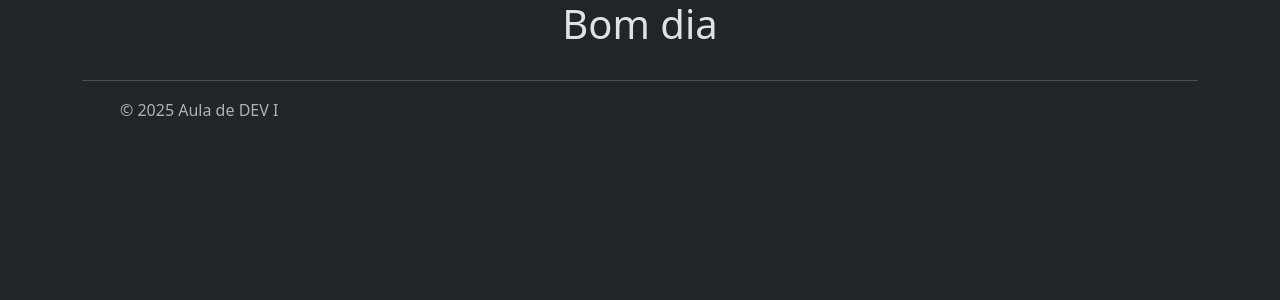
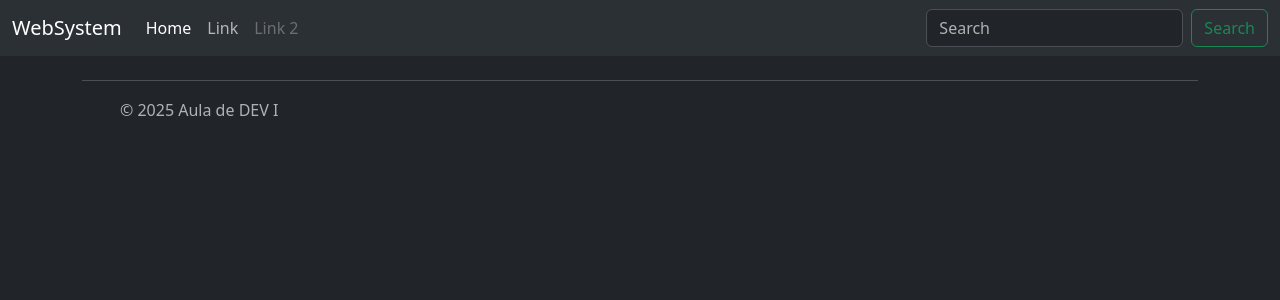
Before and after one commit to RaissonGitHub/Dev1, a Django app: page / in a window 1280 px wide. Shown: the top 300 px of the page. Run offline with Django 5.2, Linux system fonts and the light colour scheme; parts of the project's set-up code (start-up, migrations or seed data) failed here and were passed over.

Commit message:
adicionado navbar em menu.html

```diff
--- a/web_system/templates/menu.html
+++ b/web_system/templates/menu.html
@@ -1,5 +1,29 @@
 {% extends "minimal.html" %}
 
-{% block main %}
-    <h1>Bom dia</h1>
-{% endblock main %}
+{% block menu %}
+<nav class="navbar navbar-expand-lg bg-body-tertiary">
+    <div class="container-fluid">
+      <a class="navbar-brand" href="#">WebSystem</a>
+      <button class="navbar-toggler" type="button" data-bs-toggle="collapse" data-bs-target="#navbarTogglerDemo02" aria-controls="navbarTogglerDemo02" aria-expanded="false" aria-label="Toggle navigation">
+        <span class="navbar-toggler-icon"></span>
+      </button>
+      <div class="collapse navbar-collapse" id="navbarTogglerDemo02">
+        <ul class="navbar-nav me-auto mb-2 mb-lg-0">
+          <li class="nav-item">
+            <a class="nav-link active" aria-current="page" href="#">Home</a>
+          </li>
+          <li class="nav-item">
+            <a class="nav-link" href="#">Link</a>
+          </li>
+          <li class="nav-item">
+            <a class="nav-link disabled" aria-disabled="true">Link 2</a>
+          </li>
+        </ul>
+        <form class="d-flex" role="search">
+          <input class="form-control me-2" type="search" placeholder="Search" aria-label="Search"/>
+          <button class="btn btn-outline-success" type="submit">Search</button>
+        </form>
+      </div>
+    </div>
+  </nav>
+{% endblock menu %}
```
